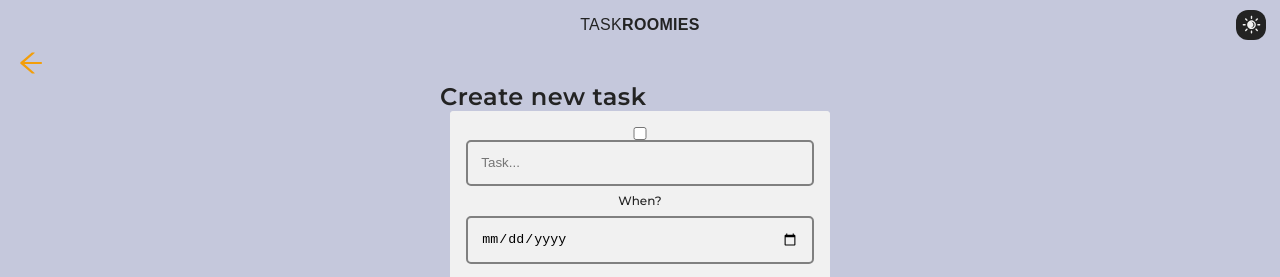
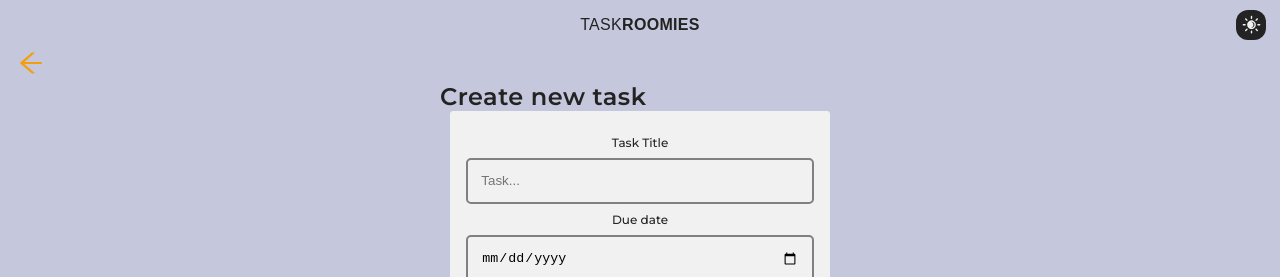
Before and after one commit to trolle18/TaskRoomies-v2, a React (Create React App) app: page /create-task in a window 1280 px wide. Shown: the top 277 px of the page. Built offline with nearby package versions, Linux system fonts and the light colour scheme; no server answers; the database is empty; sample sign-in values are in the browser's storage; a web font is replaced by a local one.

Commit message:
form edits

```diff
--- a/src/components/TaskForm.js
+++ b/src/components/TaskForm.js
@@ -38,14 +38,15 @@ export default function TaskForm({ saveTask, task }) {
     return (
         <form onSubmit={handleSubmit}>
 
-            <input
+            {/* <input
             type="checkbox"
             value={checkBool}
             checked={checkBool}
             onChange={(e) => setCheckBool(e.target.checkBool)}
-            />
+            /> */}
 
             <div>
+                <span>Task Title</span>
                 <input
                 placeholder="Task..."
                 type="text"
@@ -55,7 +56,7 @@ export default function TaskForm({ saveTask, task }) {
             </div>
 
             <div>
-                <p>When?</p>
+                <span>Due date</span>
                 <input
                 type="date"
                 pattern="\d{4}-\d{2}-\d{2}"
```
